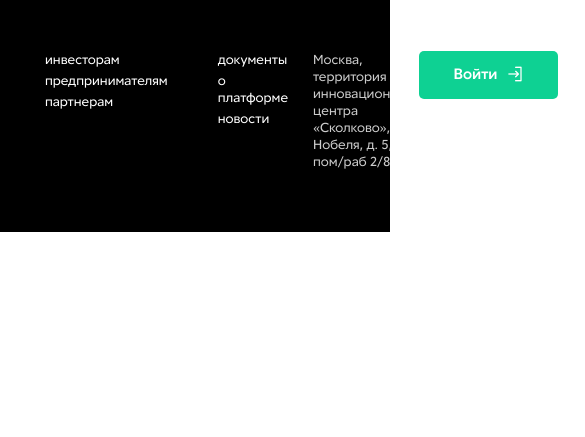
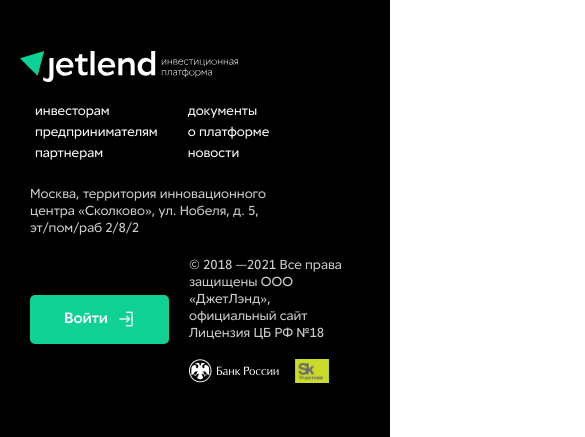
Before and after one commit to mrdeviantart/projects, a website: page jetlend/app/index.html in a window 390 px wide. Shown: the part 3724-4161 px from the top of the page, 585 px wide, since content can reach past the window. Before the commit the page ends 3956 px from the top, so only its background shows below. Drawn offline with Linux system fonts and the light colour scheme.

Commit message:
footer repsonsive done

```diff
--- a/jetlend/app/index.html
+++ b/jetlend/app/index.html
@@ -513,6 +513,8 @@
 
         <div class="footer-wrapper">
 
+            <div class="footer-menu">
+
                 <div class="footer-logo">
                     <a href="index.html">
                         <img class="img-svg" src="img/footer/main-logo.svg" alt="jetlend">
@@ -565,6 +567,10 @@
                     </address>
                 </div>
 
+            </div>
+
+            <div class="footer-contacts">
+
                 <div class="footer-btn">
                     <a href="#" class="btn">
                         <p class="btn-txt">Войти</p>
@@ -592,6 +598,8 @@
 
         </div>
 
+    </div>
+
 </footer>
 
 <script src="js/jQuery/_jquery.min.js"></script>
--- a/jetlend/app/scss/custom/components/footer/_footer.scss
+++ b/jetlend/app/scss/custom/components/footer/_footer.scss
@@ -3,16 +3,31 @@
 // ==================================================================
 
 .footer {
-    padding: 54px 0;
+    padding: 54px 0 34px;
     background: $black;
 }
 
 .footer-wrapper {
     display: flex;
+    flex-wrap: wrap;
+
+    @media (max-width: 1024px) {
+        flex-direction: column;
+    }
+
+    .footer-menu {
+        display: flex;
+        width: 70%;
         justify-content: space-between;
+        flex-wrap: wrap;
+
+        @media (max-width: 1024px) {
+            width: 100%;
+        }
 
         .footer-logo {
             display: flex;
+            margin-bottom: 20px;
 
             a {
                 display: block;
@@ -29,11 +44,17 @@
 
         .footer-nav {
             display: flex;
+            margin-bottom: 20px;
 
             .footer-nav-column {
                 display: flex;
                 flex-direction: column;
                 margin: -4px 25px 0;
+
+                @media (max-width: 1180px) {
+                    margin-left: 15px;
+                    margin-right: 15px;
+                }
 
                 ul {
 
@@ -72,6 +93,8 @@
 
         .footer-address {
             max-width: 267px;
+            margin-bottom: 20px;
+            padding: 0 10px;
 
             address {
                 font-style: normal;
@@ -90,11 +113,30 @@
                 }
             }
         }
+    }
+
+   .footer-contacts {
+       display: flex;
+       width: 30%;
+       justify-content: space-between;
+
+       @media (max-width: 1024px) {
+           width: 100%;
+           justify-content: flex-start;
+           align-items: center;
+       }
+
+       .footer-btn {
+           margin-bottom: 20px;
+           padding: 0 10px;
+       }
 
        .footer-copyright {
            display: flex;
            flex-direction: column;
            max-width: 233px;
+           margin-bottom: 20px;
+           padding: 0 10px;
 
            .copyright-txt {
                margin-bottom: 18px;
@@ -121,3 +163,4 @@
            }
        }
    }
+}
```
Also changed, not shown: jetlend/app/css/style.css, 1 other file. Lines whose indentation alone changed are shown as unchanged.
